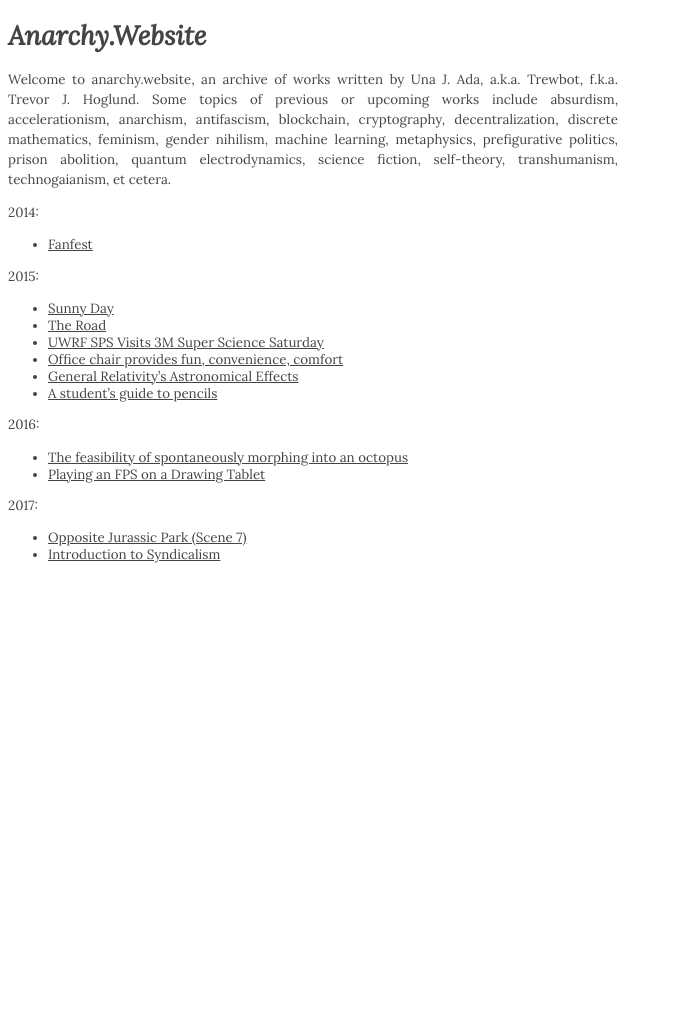
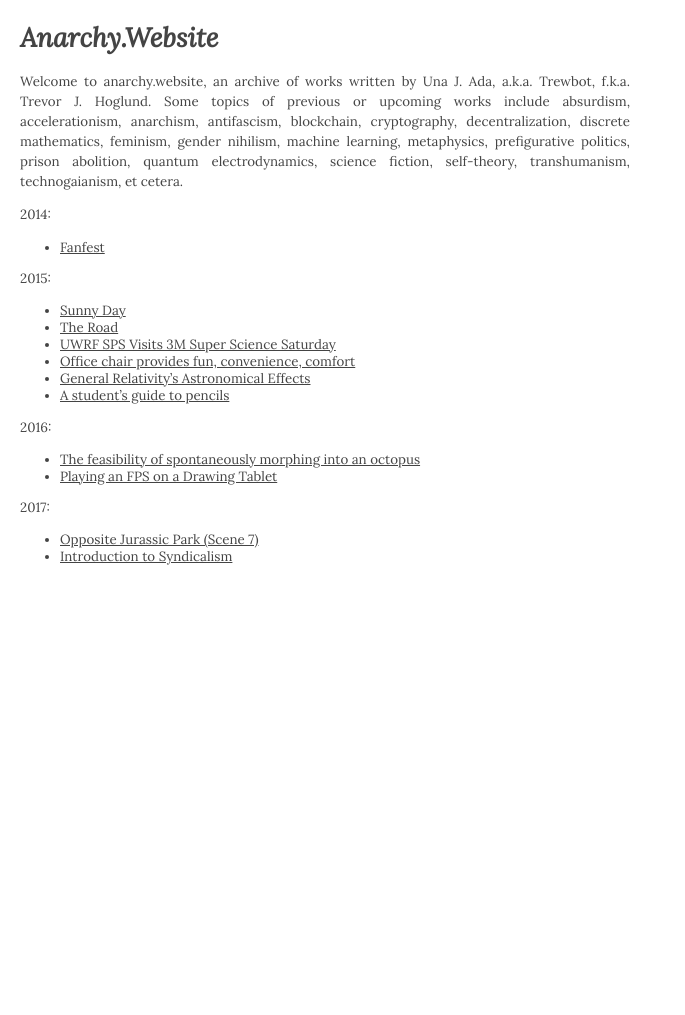
Before and after one commit to una-ada/anarchy.website, a Jekyll site: the page built from README.md, in a window 1280 px wide. Shown: the whole page, without its empty margins (0-685 px from the left). Built offline with Jekyll 4.4.1, drawn with Linux system fonts in a browser that asks for light colours; some web fonts are replaced; our own code applies the rules of GitHub Pages for plain Markdown files.

Commit message:
Updated margins

```diff
--- a/assets/css/style.scss
+++ b/assets/css/style.scss
@@ -5,7 +5,7 @@
 
 /* Elements */
 a				{text-decoration:underline;color:#444;}
-body			{font-family:'Lora',serif;margin-bottom:50vh;width:610px;}
+body			{font-family:'Lora',serif;margin:1.5rem 1.5rem 50vh 1.5rem;width:610px;}
 blockquote		{padding-left:10px;border-left:2px solid #444;margin:0;}
 blockquote p	{margin:0.5rem 0;}
 code        	{font-family:monospace;}
```
